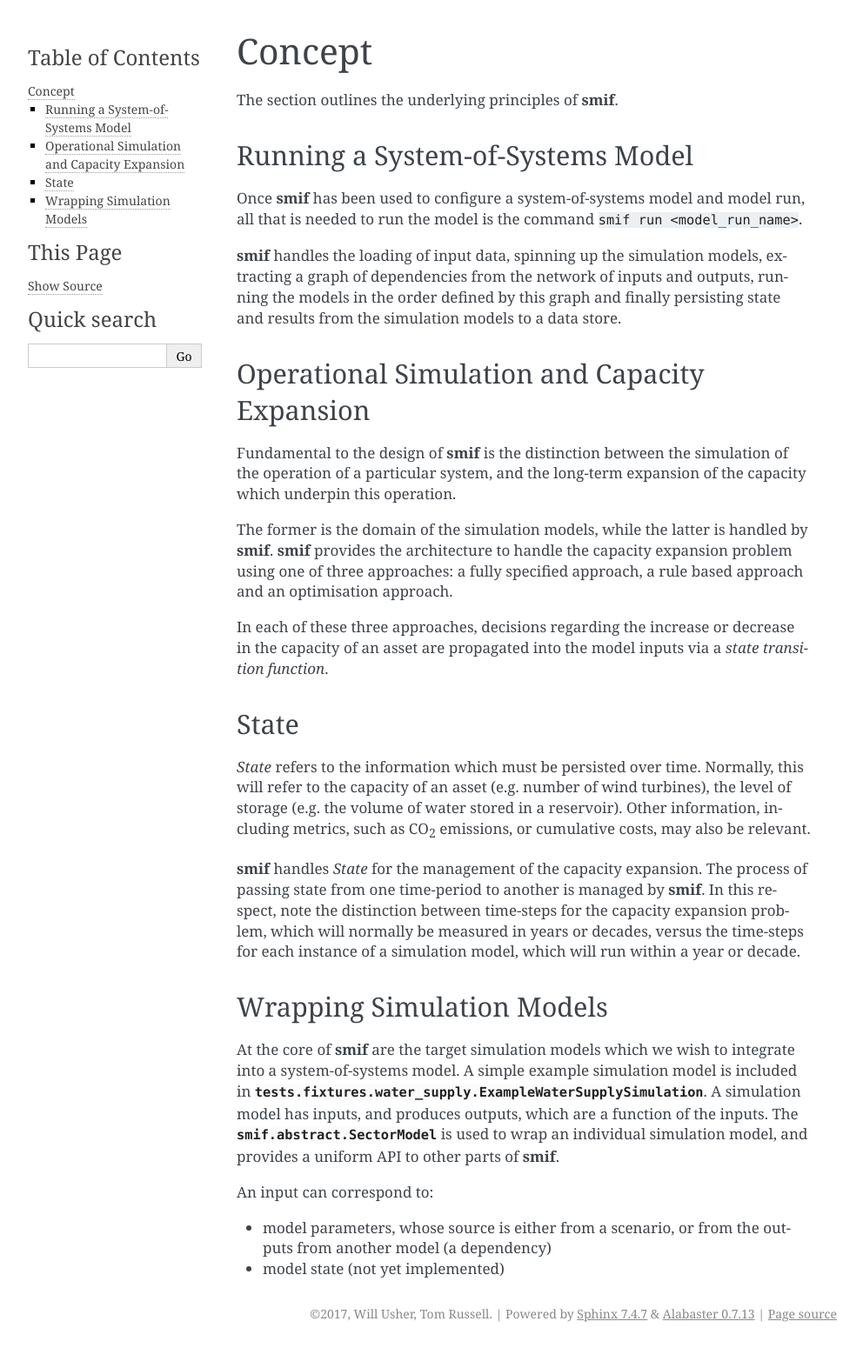
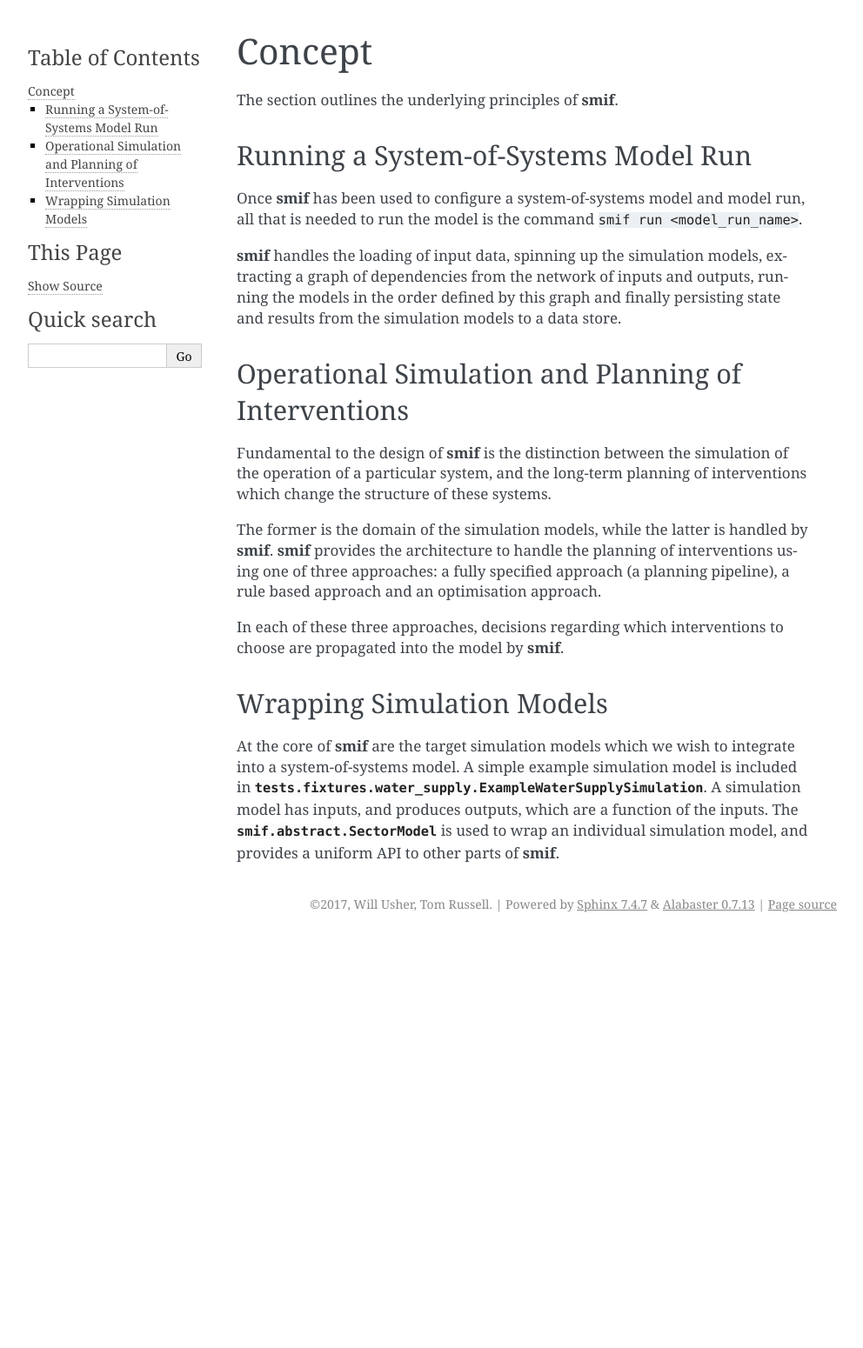
Before and after one commit to nismod/smif, a Sphinx documentation site: the page built from docs/concept.rst, in a window 1280 px wide. Shown: the whole page at 87% size, without its empty margins (148-1140 px from the left). Built offline with Sphinx 7.4.7, drawn with Linux system fonts in a browser that asks for light colours; formulas are drawn with MathJax 3; pages that are not in the unit, such as notebooks, are missing from menus; after the commit the page ends 1079 px from its top, so only the background shows below that.

Commit message:
Updated documentation
- Added cli notes to change log
- Updated concept notes to include idea of interventions
- Added a quick-start header to the getting started page

```diff
--- a/CHANGES.rst
+++ b/CHANGES.rst
@@ -7,14 +7,19 @@ Version 0.5
 
 - Complete reconfiguration of project folder structure
 - Implemented a datalayer
+
   - Datafileinterface provides read and write methods to file system
   - Databaseinterface will provides read and write methods to database
+
 - Model parameters are passed into a simulation model from narratives
 - Added a code of conduct
 - Reconfigured builders expect contained objects to be constructed
 - Scenario data filtered on available timesteps at runtime
 - Updated documentation
 - Added prototype (template) smif GUI using web app (in progress)
+- Updated command line interface with new commands ``list`` and ``run``
+- Introduced concepts of simulation model, scenario model,
+  system-of-systems model, narratives and model run.
 
 Version 0.4
 ===========
--- a/docs/concept.rst
+++ b/docs/concept.rst
@@ -6,8 +6,8 @@ Concept
 The section outlines the underlying principles of **smif**.
 
 
-Running a System-of-Systems Model
----------------------------------
+Running a System-of-Systems Model Run
+-------------------------------------
 
 Once **smif** has been used to configure a system-of-systems model and model
 run, all that is needed to run the model is the command ``smif run
@@ -19,40 +19,22 @@ outputs, running the models in the order defined by this graph and finally
 persisting state and results from the simulation models to a data store.
 
 
-Operational Simulation and Capacity Expansion
----------------------------------------------
+Operational Simulation and Planning of Interventions
+----------------------------------------------------
 
 Fundamental to the design of **smif** is the distinction between the
 simulation of the operation of a particular system,
-and the long-term expansion of the capacity which underpin this operation.
+and the long-term planning of interventions which change the structure of these
+systems.
 
 The former is the domain of the simulation models,
 while the latter is handled by **smif**.
-**smif** provides the architecture to handle the capacity expansion problem
-using one of three approaches: a fully specified approach,
+**smif** provides the architecture to handle the planning of interventions
+using one of three approaches: a fully specified approach (a planning pipeline),
 a rule based approach and an optimisation approach.
 
-In each of these three approaches, decisions regarding the increase or
-decrease in the capacity of an asset are propagated into the model inputs via
-a *state transition function*.
-
-
-State
------
-
-`State` refers to the information which must be persisted over time.  Normally,
-this will refer to the capacity of an asset (e.g. number of wind turbines),
-the level of storage (e.g. the volume of water stored in a reservoir).
-Other information, including metrics, such as CO\ :sub:`2` emissions,
-or cumulative costs, may also be relevant.
-
-**smif** handles `State` for the management of the capacity expansion.
-The process of passing state from one time-period to another is managed by
-**smif**.  In this respect, note the distinction between time-steps for
-the capacity expansion problem, which will normally be measured in years
-or decades, versus the time-steps for each instance of a simulation model,
-which will run within a year or decade.
-
+In each of these three approaches, decisions regarding which interventions to
+choose are propagated into the model by **smif**.
 
 Wrapping Simulation Models
 --------------------------
@@ -65,9 +47,3 @@ A simulation model has inputs, and produces outputs, which are a function of
 the inputs.
 The :class:`smif.abstract.SectorModel` is used to wrap an individual simulation
 model, and provides a uniform API to other parts of **smif**.
-
-An input can correspond to:
-
-- model parameters, whose source is either from a scenario,
-  or from the outputs from another model (a dependency)
-- model state (not yet implemented)
```
Also changed, not shown: docs/getting_started.rst (+22 -3 lines).
